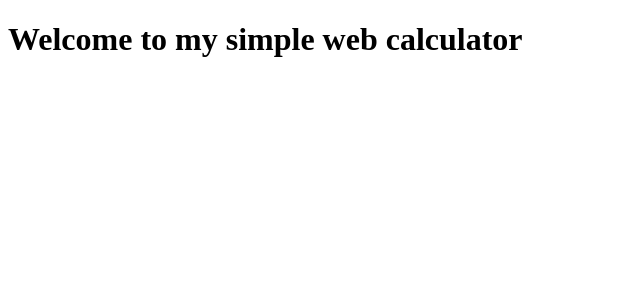
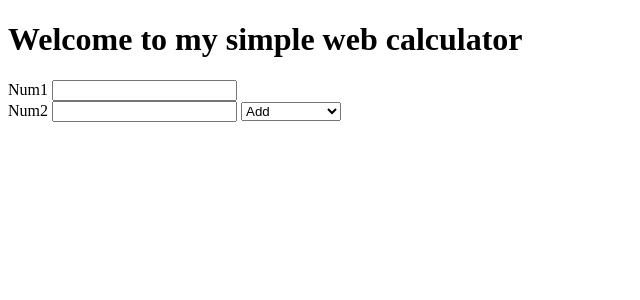
Before and after one commit to tomi3-11/Flask-Mini_Projects, a Flask app: template Fundamentals/simple_web_calculator/templates/index.html in a window 1280 px wide. Shown: the top 300 px of the page, without its empty margins (0-640 px from the left). Run offline with Flask 3, Linux system fonts and the light colour scheme; the template is opened without the code that fills it, so the values that code supplies are empty.

Commit message:
Add template logic representation in the form

```diff
--- a/Fundamentals/simple_web_calculator/templates/index.html
+++ b/Fundamentals/simple_web_calculator/templates/index.html
@@ -6,6 +6,25 @@
 
 <body>
     <h1>Welcome to my simple web calculator</h1>
+    <form method="POST">
+        <lable for="num1">Num1</label>
+        <input name="num1"><br>
+        <lable for="num2">Num2</label>
+        <input name="num2">
+
+        <select>
+            <option value="addition">Add</option>
+            <option value="subtraction">subtraction</option>
+            <option value="multiplication">multiplication</option>
+            <option value="division">division</option>
+        </select>
+
+        <div>
+            {% if result %}
+                <div>{{ result }}</div>
+            {% endif %}
+        <div>
+    </form>
 </body>
 
 </html>
```
